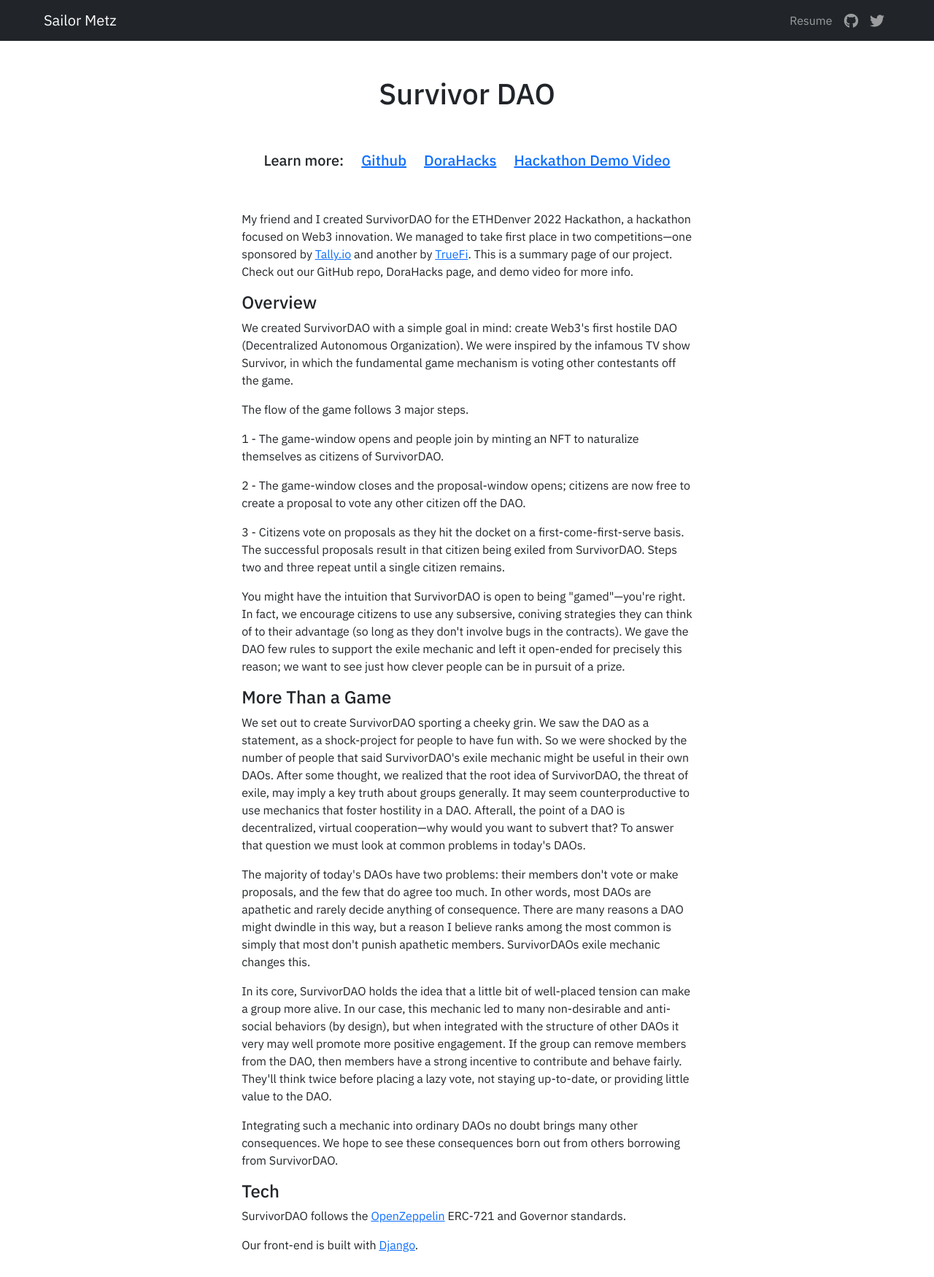
After one commit to rolias4031/django4-personal-portfolio, a Django app: page /blog/survivordao/ in a window 1280 px wide. The commit adds this page. Shown: the whole page at 73% size. Run offline with Django 4.2, Linux system fonts and the light colour scheme; some libraries are stand-ins or nearby versions.

Commit message:
added SurvivorDAO display

```diff
--- /dev/null
+++ b/blog/static/blog/survivordao_style.css
@@ -0,0 +1,7 @@
+.italics {
+  font-style: italic;
+}
+
+p, h1, h4, h5 {
+  font-family: "IBM Plex Sans", sans-serif;
+}
--- /dev/null
+++ b/blog/templates/blog/survivordao_display.html
@@ -0,0 +1,68 @@
+{% extends 'portfolio/base.html' %}
+{% block content %}
+
+{% load static %}
+
+<link rel="stylesheet" type="text/css" href="{% static 'blog/survivordao_style.css' %}">
+
+
+<div class="container text-center my-5">
+  <div class="row justify-content-center">
+    <div class="col-10">
+      <h1>Survivor DAO</h1>
+    </div>
+  </div>
+
+  <div class="row justify-content-center mt-5 mx-2">
+    <div class="col-auto">
+      <h5>Learn more:</h5>
+    </div>
+    <div class="col-auto">
+      <a class="dao-link" href="https://github.com/rolias4031/SurvivorDAO"><h5>Github</h5></a>
+    </div>
+    <div class="col-auto">
+      <a class="dao-link" href="https://hackerlink.io/buidl/1989"><h5>DoraHacks</h5></a>
+    </div>
+    <div class="col-auto">
+      <a class="dao-link" href="https://www.youtube.com/watch?v=r_930JlwbKE"><h5>Hackathon Demo Video</h5></a>
+    </div>
+  </div>
+</div>
+
+<div class="container my-3">
+  <div class="row justify-content-center mx-2">
+    <div class="col-lg-7 col-12">
+
+      <p>My friend and I created SurvivorDAO for the ETHDenver 2022 Hackathon, a hackathon focused on Web3 innovation. We managed to take first place in two competitions—one sponsored by <a href="#">Tally.io</a> and another by <a href="#">TrueFi</a>. This is a summary page of our project. Check out our GitHub repo, DoraHacks page, and demo video for more info.</p>
+
+      <h4>Overview</h4>
+
+      <p>We created SurvivorDAO with a simple goal in mind: create Web3's first hostile DAO (Decentralized Autonomous Organization). We were inspired by the infamous TV show Survivor, in which the fundamental game mechanism is voting other contestants off the game.</p>
+
+      <p>The flow of the game follows 3 major steps.</p>
+      <p>1 - The game-window opens and people join by minting an NFT to naturalize themselves as citizens of SurvivorDAO.</p>
+      <p>2 - The game-window closes and the proposal-window opens; citizens are now free to create a proposal to vote any other citizen off the DAO.</p>
+      <p>3 - Citizens vote on proposals as they hit the docket on a first-come-first-serve basis. The successful proposals result in that citizen being exiled from SurvivorDAO. Steps two and three repeat until a single citizen remains.</p>
+      <p>You might have the intuition that SurvivorDAO is open to being "gamed"—you're right. In fact, we encourage citizens to use any subsersive, coniving strategies they can think of to their advantage (so long as they don't involve bugs in the contracts). We gave the DAO few rules to support the exile mechanic and left it open-ended for precisely this reason; we want to see just how clever people can be in pursuit of a prize.</p>
+
+      <h4>More Than a Game</h4>
+
+      <p>We set out to create SurvivorDAO sporting a cheeky grin. We saw the DAO as a statement, as a shock-project for people to have fun with. So we were shocked by the number of people that said SurvivorDAO's exile mechanic might be useful in their own DAOs. After some thought, we realized that the root idea of SurvivorDAO, the threat of exile, may imply a key truth about groups generally. It may seem counterproductive to use mechanics that foster hostility in a DAO. Afterall, the point of a DAO is decentralized, virtual cooperation—why would you want to subvert that? To answer that question we must look at common problems in today's DAOs.</p>
+
+      <p>The majority of today's DAOs have two problems: their members don't vote or make proposals, and the few that do agree too much. In other words, most DAOs are apathetic and rarely decide anything of consequence. There are many reasons a DAO might dwindle in this way, but a reason I believe ranks among the most common is simply that most don't punish apathetic members. SurvivorDAOs exile mechanic changes this.</p>
+
+      <p>In its core, SurvivorDAO holds the idea that a little bit of well-placed tension can make a group more alive. In our case, this mechanic led to many non-desirable and anti-social behaviors (by design), but when integrated with the structure of other DAOs it very may well promote more positive engagement. If the group can remove members from the DAO, then members have a strong incentive to contribute and behave fairly. They'll think twice before placing a lazy vote, not staying up-to-date, or providing little value to the DAO.</p>
+
+      <p>Integrating such a mechanic into ordinary DAOs no doubt brings many other consequences. We hope to see these consequences born out from others borrowing from SurvivorDAO.</p>
+
+      <h4>Tech</h4>
+      <p>SurvivorDAO follows the <a href="https://github.com/OpenZeppelin/openzeppelin-contracts">OpenZeppelin</a> ERC-721 and Governor standards.</p>
+      <p>Our front-end is built with <a href="https://www.djangoproject.com/">Django</a>.</p>
+
+    </div>
+  </div>
+</div>
+
+
+
+{% endblock %}
--- a/blog/urls.py
+++ b/blog/urls.py
@@ -5,5 +5,6 @@ app_name = 'blog'
 
 urlpatterns = [
     path('', views.all_blogs, name="all_blogs"),
-    path('<int:blog_id>/', views.detail, name='detail')
+    path('<int:blog_id>/', views.detail, name='detail'),
+    path('survivordao/', views.survivordao_display, name='survivordao_display')
 ]
--- a/blog/views.py
+++ b/blog/views.py
@@ -17,3 +17,7 @@ def detail(request, blog_id):
     blog = get_object_or_404(BlogProject, pk=blog_id)
 
     return render(request, 'blog/detail.html', {'blog':blog})
+
+def survivordao_display(request):
+
+    return render(request, 'blog/survivordao_display.html')
--- a/personal_portfolio/urls.py
+++ b/personal_portfolio/urls.py
@@ -27,6 +27,7 @@ urlpatterns = [
     path('passwordgenerator/', include('passwordgenerator.urls'), name='passwordgenerator'),
     path('calculator/', include('calculator.urls'), name='calculator'),
     path('web3scanner/', include('web3scanner.urls'), name='web3scanner'),
+    path('survivordao/', include('blog.urls'), name='survivordao_display'),
 
 ]
 
--- a/portfolio/static/portfolio/style.css
+++ b/portfolio/static/portfolio/style.css
@@ -8,7 +8,6 @@
 
 .project-title {
   font-family: "IBM Plex Sans", sans-serif;
-  font-size: 26px;
 }
 
 .project-description {
--- a/portfolio/templates/portfolio/home.html
+++ b/portfolio/templates/portfolio/home.html
@@ -42,7 +42,7 @@
 
       {% endif %}
 
-      <h4 class="project-title mb-1">{{ project.title }}</h4>
+      <h3 class="project-title mb-1">{{ project.title }}</h3>
       <p class="project-description">{{ project.description }}</p>
 
     </div>
```
Also changed, not shown: db.sqlite3, media/portfolio/images/pexels-pixabay-37323_1.jpg (added), 3 other files.
